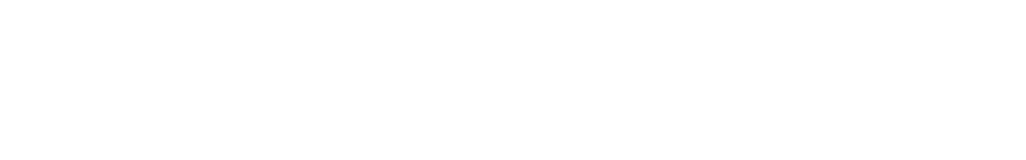
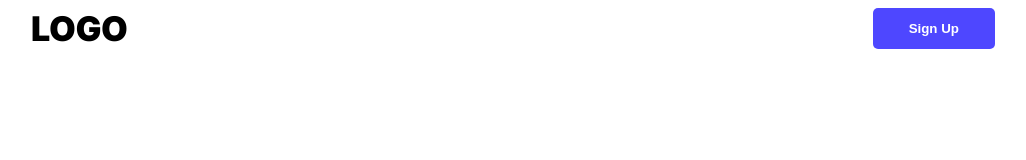
Before and after one commit to abusadat/Assignment-1, a plain HTML site: page index.html in a window 1280 px wide. Shown: the whole page, without its empty margins (127-1153 px from the left). Drawn offline with Linux system fonts and the light colour scheme.

Commit message:
navbar done

```diff
--- a/css/style.css
+++ b/css/style.css
@@ -0,0 +1,33 @@
+body {
+    /* max-width: 1440px; */
+}
+
+.inter-black {
+  font-family: "Inter", sans-serif;
+  font-optical-sizing: auto;
+  font-weight: 900;
+  font-style: normal;
+}
+
+.btn-primary{
+    font-size: 16;
+    font-weight: bold;
+    color: #FFFFFF;
+    padding: 12px 36px;
+    background-color: #4E47FF;
+    border-radius: 5px;
+    border: none;
+
+
+}
+
+/* hero section */
+.logo {
+font-size: 34px;
+}
+nav {
+    padding: 0 150px;
+    margin-right: 0;
+    display: flex;
+    justify-content: space-between;
+}
--- a/index.html
+++ b/index.html
@@ -1,19 +1,36 @@
 <!DOCTYPE html>
 <html lang="en">
+
 <head>
     <meta charset="UTF-8">
     <meta name="viewport" content="width=device-width, initial-scale=1.0">
     <title>Webflow Agency</title>
+    <link rel="preconnect" href="https://fonts.googleapis.com">
+<link rel="preconnect" href="https://fonts.gstatic.com" crossorigin>
+<link href="https://fonts.googleapis.com/css2?family=Inter:ital,opsz,wght@0,14..32,100..900;1,14..32,100..900&display=swap" rel="stylesheet">
+    <link rel="stylesheet" href="css/style.css">
 </head>
+
 <body>
     <header>
+        <nav>
+            <div class="logo inter-black">
+            LOGO
+        </div>
+        <button class="btn-primary">
+            Sign Up
+        </button>
+    </nav>
+    </header>
 
-    </header>
     <body>
+        <main>
 
+        </main>
     </body>
     <footer>
 
     </footer>
 </body>
+
 </html>
```
Also changed, not shown: 1 other file.
